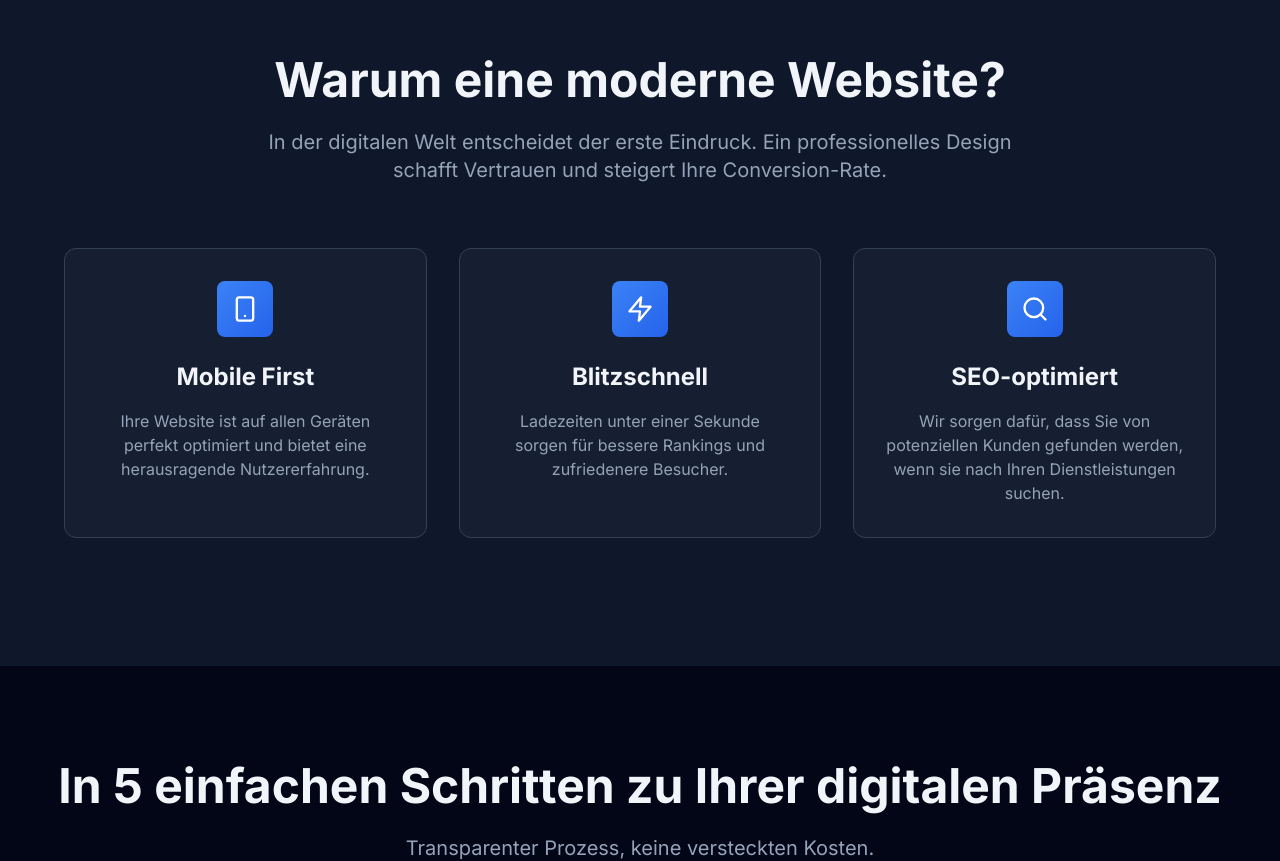
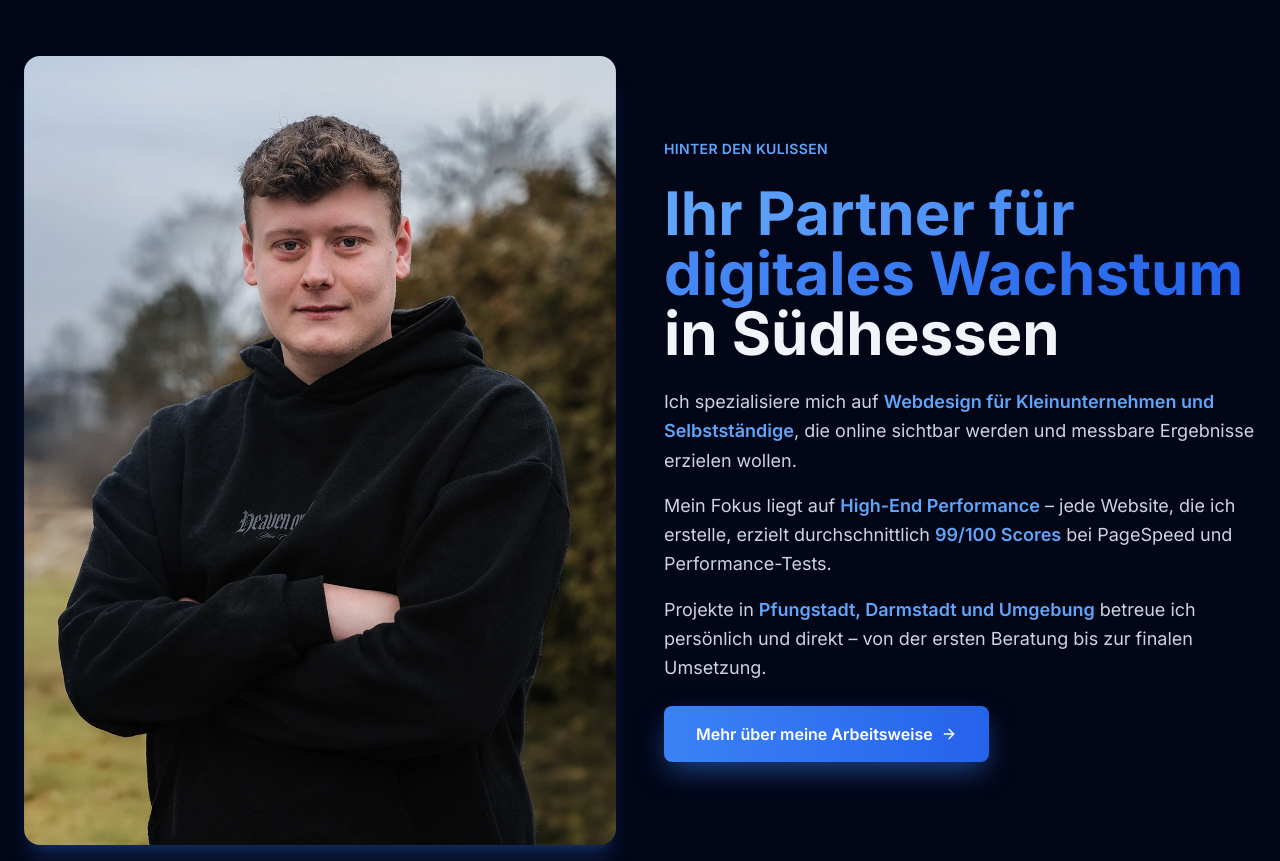
Before and after one commit to 319Webdesign/319webdesign, a Next.js app: page / in a window 1280 px wide. Shown: the part 840-1701 px from the top of the page. Built offline with nearby package versions, Linux system fonts and the light colour scheme.

Commit message:
16/01/26

```diff
--- a/app/components/PortfolioSection.tsx
+++ b/app/components/PortfolioSection.tsx
@@ -20,6 +20,13 @@ const portfolioProjects = [
     category: 'Medienagentur',
     imageUrl: '/heinerfilm_header.jpeg',
     liveUrl: 'https://heinerfilm.vercel.app/',
+  },
+  {
+    id: 2,
+    title: 'Arena Sportsbar',
+    category: 'Gastronomie',
+    imageUrl: '/arena-sportsbar-header.png',
+    liveUrl: 'https://arena-sportsbar.vercel.app/',
   },
 ]
 
@@ -171,7 +178,11 @@ export default function PortfolioSection() {
                           width={1920}
                           height={820}
                           sizes="(max-width: 768px) 100vw, (max-width: 1200px) 33vw, 30vw"
-                          className="w-full h-full object-cover object-center transition-transform duration-300 group-hover/card:scale-105"
+                          className={`w-full h-full transition-transform duration-300 group-hover/card:scale-105 ${
+                            project.title === 'Arena Sportsbar'
+                              ? 'object-contain object-center'
+                              : 'object-cover object-center'
+                          }`}
                         />
 
                         {/* Hover Overlay */}
--- /dev/null
+++ b/app/components/UeberMichSection.tsx
@@ -0,0 +1,113 @@
+'use client'
+
+import { motion } from 'framer-motion'
+import { ArrowRight } from 'lucide-react'
+import Image from 'next/image'
+import Link from 'next/link'
+
+const fadeInUp = {
+  initial: { opacity: 0, y: 30 },
+  whileInView: { opacity: 1, y: 0 },
+  viewport: { once: true, margin: "-100px" },
+  transition: { duration: 0.6, ease: "easeOut" }
+}
+
+export default function UeberMichSection() {
+  return (
+    <section className="py-24 px-6 bg-slate-950">
+      <div className="max-w-7xl mx-auto">
+        <div className="grid grid-cols-1 md:grid-cols-2 gap-12 items-center">
+          {/* Bild links */}
+          <motion.div
+            {...fadeInUp}
+            className="relative"
+          >
+            <div className="relative rounded-2xl overflow-hidden shadow-xl shadow-blue-500/20">
+              <Image
+                src="/maik.webp"
+                alt="Maik - Ihr Partner für digitales Wachstum in Südhessen"
+                width={600}
+                height={800}
+                className="w-full h-auto object-cover"
+                priority
+              />
+              {/* Dekorativer Glow-Effekt */}
+              <div className="absolute inset-0 rounded-2xl bg-gradient-to-br from-blue-500/10 via-transparent to-transparent pointer-events-none" />
+            </div>
+            {/* Zusätzlicher Glow für extra Effekt */}
+            <div className="absolute inset-0 rounded-2xl bg-blue-500/5 blur-2xl -z-10 scale-105" />
+          </motion.div>
+
+          {/* Text rechts */}
+          <motion.div
+            {...fadeInUp}
+            transition={{ delay: 0.2 }}
+            className="space-y-6"
+          >
+            {/* Kleine Headline */}
+            <p className="text-sm font-semibold text-blue-400 uppercase tracking-wide">
+              Hinter den Kulissen
+            </p>
+
+            {/* Große Haupt-Headline */}
+            <h2 className="text-4xl md:text-5xl lg:text-6xl font-bold leading-tight">
+              <span className="bg-gradient-to-r from-blue-400 to-blue-600 bg-clip-text text-transparent">
+                Ihr Partner für digitales Wachstum
+              </span>
+              {' '}in Südhessen
+            </h2>
+
+            {/* Prägnanter Text */}
+            <div className="space-y-4 text-lg text-slate-300 leading-relaxed">
+              <p>
+                Ich spezialisiere mich auf <span className="text-blue-400 font-semibold">Webdesign für Kleinunternehmen und Selbstständige</span>, die online sichtbar werden und messbare Ergebnisse erzielen wollen.
+              </p>
+              <p>
+                Mein Fokus liegt auf <span className="text-blue-400 font-semibold">High-End Performance</span> – jede Website, die ich erstelle, erzielt durchschnittlich <span className="text-blue-400 font-semibold">99/100 Scores</span> bei PageSpeed und Performance-Tests.
+              </p>
+              <p>
+                Projekte in <span className="text-blue-400 font-semibold">Pfungstadt, Darmstadt und Umgebung</span> betreue ich persönlich und direkt – von der ersten Beratung bis zur finalen Umsetzung.
+              </p>
+            </div>
+
+            {/* Call-to-Action Button */}
+            <motion.div
+              initial={{ opacity: 0, y: 20 }}
+              whileInView={{ opacity: 1, y: 0 }}
+              viewport={{ once: true }}
+              transition={{ duration: 0.6, delay: 0.4 }}
+            >
+              <Link
+                href="#prozess"
+              >
+                <motion.div
+                  whileHover={{ scale: 1.05 }}
+                  whileTap={{ scale: 0.95 }}
+                  animate={{
+                    boxShadow: [
+                      '0 10px 25px -5px rgba(59, 130, 246, 0.5)',
+                      '0 15px 35px -5px rgba(59, 130, 246, 0.6)',
+                      '0 10px 25px -5px rgba(59, 130, 246, 0.5)',
+                    ],
+                  }}
+                  transition={{
+                    boxShadow: {
+                      duration: 2,
+                      repeat: Infinity,
+                      ease: 'easeInOut',
+                    },
+                  }}
+                  className="inline-flex items-center gap-2 px-8 py-4 bg-gradient-to-r from-blue-500 to-blue-600 text-white font-semibold rounded-lg shadow-lg shadow-blue-500/50 hover:shadow-blue-500/70 transition-all duration-300 group/btn cursor-pointer"
+                  aria-label="Mehr über die Arbeitsweise erfahren"
+                >
+                  Mehr über meine Arbeitsweise
+                  <ArrowRight className="w-4 h-4 group-hover/btn:translate-x-1 transition-transform" aria-hidden="true" />
+                </motion.div>
+              </Link>
+            </motion.div>
+          </motion.div>
+        </div>
+      </div>
+    </section>
+  )
+}
--- a/app/page.tsx
+++ b/app/page.tsx
@@ -5,6 +5,9 @@ import HeroSection from './components/HeroSection'
 
 // Lazy load components that are not above the fold
 // SEO-relevant components keep SSR, animation-heavy components disable SSR
+const UeberMichSection = dynamic(() => import('./components/UeberMichSection'), {
+  ssr: true,
+})
 const WarumSection = dynamic(() => import('./components/WarumSection'), {
   ssr: true,
 })
@@ -65,6 +68,7 @@ export default function Home() {
     <main className="min-h-screen overflow-x-hidden w-full">
       <Header />
       <HeroSection />
+      <UeberMichSection />
       <WarumSection />
       <ProzessSection />
       <LeistungenSection />
--- a/app/portfolio/page.tsx
+++ b/app/portfolio/page.tsx
@@ -24,14 +24,22 @@ const allProjects = [
     liveUrl: 'https://319webdesign.com/malerbetrieb/',
     size: 'normal', // normal
   },
+  {
+    id: 3,
+    title: 'Arena Sportsbar',
+    category: 'Gastronomie',
+    imageUrl: '/arena-sportsbar-header.png',
+    liveUrl: 'https://arena-sportsbar.vercel.app/',
+    size: 'normal', // normal
+  },
 ]
 
-// Nur Heinerfilm anzeigen
+// Nur Heinerfilm und Arena Sportsbar anzeigen
 const portfolioProjects = allProjects.filter(
-  project => project.title === 'Heinerfilm'
+  project => project.title === 'Heinerfilm' || project.title === 'Arena Sportsbar'
 )
 
-const categories = ['Alle', 'Webdesign']
+const categories = ['Alle', 'Webdesign', 'Gastronomie']
 
 const fadeInUp = {
   initial: { opacity: 0, y: 30 },
@@ -186,7 +194,11 @@ export default function PortfolioPage() {
                     <motion.img
                       src={project.imageUrl || '/placeholder-project.jpg'}
                       alt={`Webdesign Portfolio Mockup für ${project.title} - ${project.category} Projekt von 319Webdesign`}
-                      className="w-full h-full object-cover"
+                      className={`w-full h-full ${
+                        project.title === 'Arena Sportsbar'
+                          ? 'object-contain object-center'
+                          : 'object-cover object-center'
+                      }`}
                       whileHover={{ scale: 1.1 }}
                       transition={{ duration: 0.6, ease: 'easeOut' }}
                     />
```
Also changed, not shown: public/arena-sportsbar-header.png (added), public/maik.webp (added).
